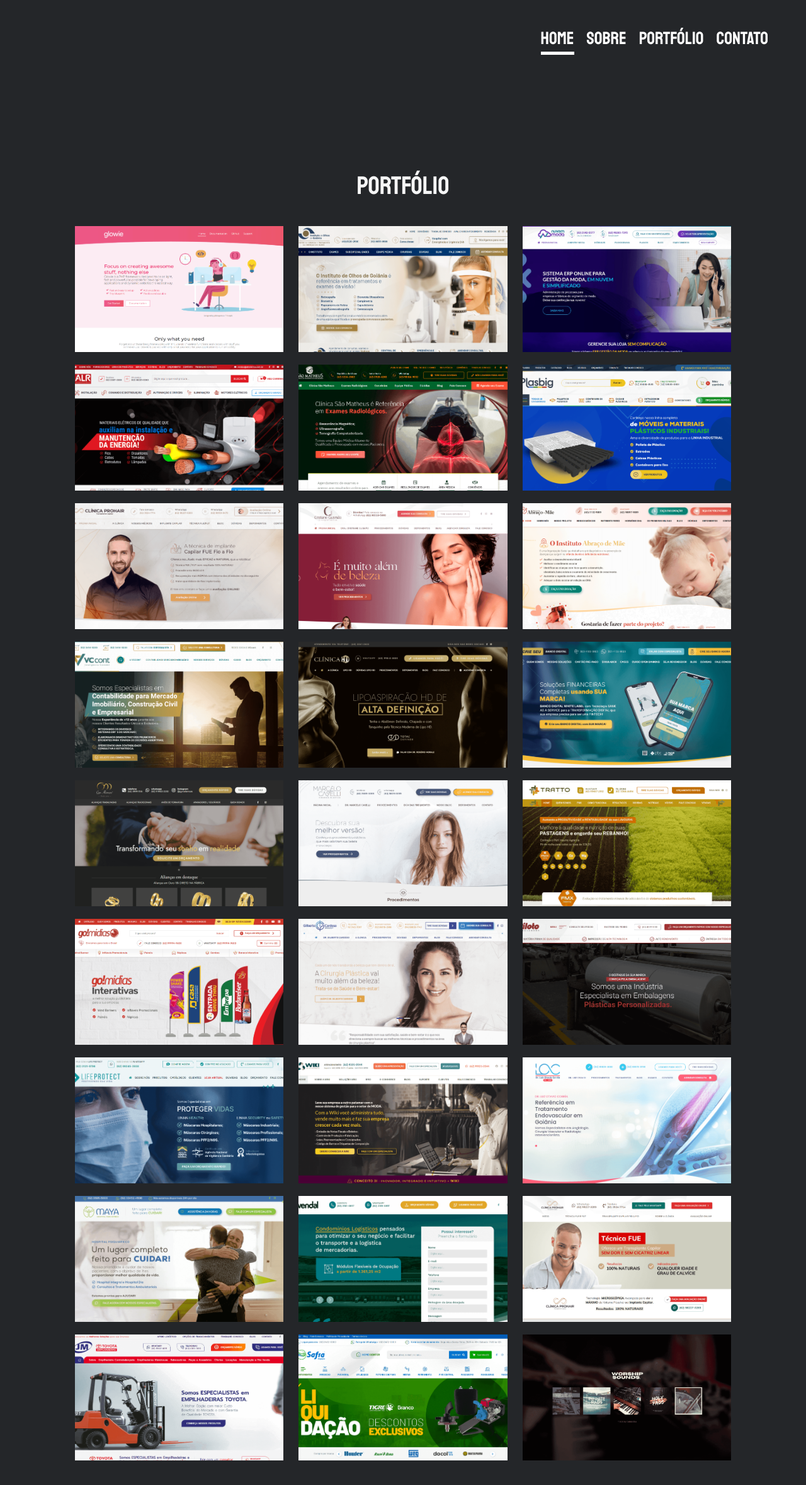
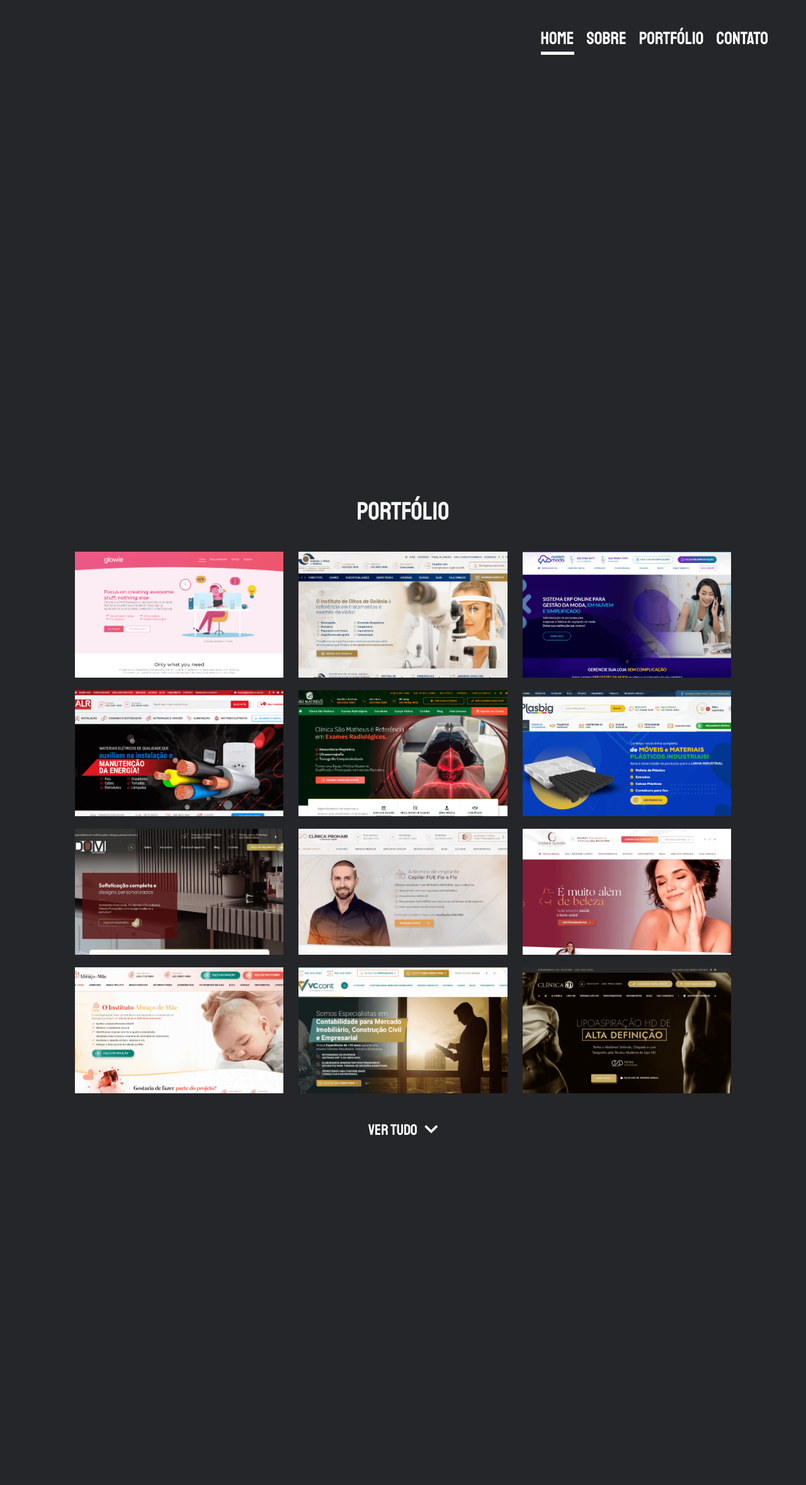
Before and after one commit to eugabrielsilva/website, a PHP site: page / in a window 1280 px wide, after a click on "PORTFÓLIO". Shown: the top 2358 px of the page at 63% size. Run offline with PHP 8.4, Linux system fonts and the light colour scheme.

Commit message:
Att portfólio

```diff
--- a/assets/css/_portfolio.scss
+++ b/assets/css/_portfolio.scss
@@ -29,6 +29,32 @@ section.portfolio {
 
             &.active {
                 background-color: #f1c40f;
+            }
+        }
+    }
+
+    .ver-tudo {
+        color: white;
+        margin-top: 30px;
+        display: inline-block;
+        font-size: 24px;
+        text-decoration: none;
+
+        .ver {
+            display: block;
+        }
+
+        .fechar {
+            display: none;
+        }
+
+        &.aberto {
+            .ver {
+                display: none;
+            }
+
+            .fechar {
+                display: block;
             }
         }
     }
@@ -87,6 +113,10 @@ section.portfolio {
     @media (max-width: 991px) {
         padding: 30px 0;
 
+        .ver-tudo {
+            font-size: 20px;
+        }
+
         h1 {
             font-size: 36px;
         }
--- a/assets/css/style.css
+++ b/assets/css/style.css
@@ -2,6 +2,11 @@
 @import url("https://fonts.googleapis.com/css2?family=Roboto:ital,wght@0,100;0,300;0,400;0,500;0,700;0,900;1,100;1,300;1,400;1,500;1,700;1,900&display=swap");
 body {
   font-family: "Staatliches", sans-serif;
+  -ms-overflow-style: none;
+  scrollbar-width: none;
+}
+body ::-webkit-scrollbar {
+  display: none;
 }
 
 .container {
@@ -460,6 +465,25 @@ section.portfolio .categorias a {
 section.portfolio .categorias a.active {
   background-color: #f1c40f;
 }
+section.portfolio .ver-tudo {
+  color: white;
+  margin-top: 30px;
+  display: inline-block;
+  font-size: 24px;
+  text-decoration: none;
+}
+section.portfolio .ver-tudo .ver {
+  display: block;
+}
+section.portfolio .ver-tudo .fechar {
+  display: none;
+}
+section.portfolio .ver-tudo.aberto .ver {
+  display: none;
+}
+section.portfolio .ver-tudo.aberto .fechar {
+  display: block;
+}
 section.portfolio .portfolio {
   margin-top: 30px;
   position: relative;
@@ -508,6 +532,9 @@ section.portfolio .portfolio a img {
 @media (max-width: 991px) {
   section.portfolio {
     padding: 30px 0;
+  }
+  section.portfolio .ver-tudo {
+    font-size: 20px;
   }
   section.portfolio h1 {
     font-size: 36px;
--- a/assets/css/style.scss
+++ b/assets/css/style.scss
@@ -6,6 +6,12 @@ $breakpointLg: 1439px;
 
 body {
     font-family: 'Staatliches', sans-serif;
+    -ms-overflow-style: none;
+    scrollbar-width: none;
+
+    ::-webkit-scrollbar {
+        display: none;
+    }
 }
 
 .container {
--- a/assets/js/scripts.js
+++ b/assets/js/scripts.js
@@ -15,6 +15,10 @@ function scrollToElement(e, element, mobile = false) {
     e.preventDefault();
     if(mobile) toggleMenu(e);
     document.querySelector(element).scrollIntoView({behavior: 'smooth'});
+}
+
+function toggleCollapse() {
+    $('.ver-tudo').toggleClass('aberto');
 }
 
 function toggleMenu(e) {
--- a/index.php
+++ b/index.php
@@ -1,7 +1,7 @@
 <?php
 session_start();
 $_SESSION['token'] = bin2hex(random_bytes(32));
-$version = md5('06/12/2021 10:45');
+$version = md5('15/12/2021 21:10');
 ?>
 
 <!DOCTYPE html>
@@ -31,7 +31,7 @@ $version = md5('06/12/2021 10:45');
     <meta name="twitter:description" content="Gabriel Silva é um desenvolvedor web full stack com experiência em sites com foco em marketing digital e sistemas online.">
 
     <!-- CSS -->
-    <link rel="stylesheet" href="https://cdnjs.cloudflare.com/ajax/libs/bootstrap/5.1.1/css/bootstrap.min.css">
+    <link rel="stylesheet" href="https://cdnjs.cloudflare.com/ajax/libs/bootstrap/5.1.3/css/bootstrap.min.css">
     <link rel="stylesheet" href="https://cdnjs.cloudflare.com/ajax/libs/font-awesome/5.15.4/css/all.min.css">
     <link rel="stylesheet" href="assets/css/style.css?version=<?= $version ?>">
     <link rel="shortcut icon" href="assets/images/favicon.png?version=<?= $version ?>">
@@ -207,6 +207,12 @@ $version = md5('06/12/2021 10:45');
                                     </a>
                                 </div>
                                 <div class="col-sm-6 col-lg-4 col-xxl-3">
+                                    <a href="https://domambientes.com.br" target="_blank">
+                                        <img src="assets/portfolio/dom.png?version=<?= $version ?>">
+                                        <div class="caption">DOM Ambientes</div>
+                                    </a>
+                                </div>
+                                <div class="col-sm-6 col-lg-4 col-xxl-3">
                                     <a href="https://implantecapilarprohair.com.br" target="_blank">
                                         <img src="assets/portfolio/prohair.png?version=<?= $version ?>">
                                         <div class="caption">Clínica Prohair</div>
@@ -236,10 +242,18 @@ $version = md5('06/12/2021 10:45');
                                         <div class="caption">Clínica HD</div>
                                     </a>
                                 </div>
+                            </div>
+                            <div class="row collapse" id="portfolio-completo">
                                 <div class="col-sm-6 col-lg-4 col-xxl-3">
                                     <a href="https://crieseubanco.com.br" target="_blank">
                                         <img src="assets/portfolio/crieseubanco.png?version=<?= $version ?>">
                                         <div class="caption">Crie Seu Banco Digital</div>
+                                    </a>
+                                </div>
+                                <div class="col-sm-6 col-lg-4 col-xxl-3">
+                                    <a href="https://universoagvnacional.com.br" target="_blank">
+                                        <img src="assets/portfolio/agv.png?version=<?= $version ?>">
+                                        <div class="caption">Universo AGV</div>
                                     </a>
                                 </div>
                                 <div class="col-sm-6 col-lg-4 col-xxl-3">
@@ -264,6 +278,12 @@ $version = md5('06/12/2021 10:45');
                                     <a href="https://gomidias.com.br" target="_blank">
                                         <img src="assets/portfolio/gomidias.png?version=<?= $version ?>">
                                         <div class="caption">go!midias</div>
+                                    </a>
+                                </div>
+                                <div class="col-sm-6 col-lg-4 col-xxl-3">
+                                    <a href="https://tubisa.com.br" target="_blank">
+                                        <img src="assets/portfolio/tubisa.png?version=<?= $version ?>">
+                                        <div class="caption">Tubisa</div>
                                     </a>
                                 </div>
                                 <div class="col-sm-6 col-lg-4 col-xxl-3">
@@ -327,12 +347,28 @@ $version = md5('06/12/2021 10:45');
                                     </a>
                                 </div>
                                 <div class="col-sm-6 col-lg-4 col-xxl-3">
+                                    <a href="https://viveiroambiental.com.br" target="_blank">
+                                        <img src="assets/portfolio/viveiro.png?version=<?= $version ?>">
+                                        <div class="caption">Viveiro Ambiental</div>
+                                    </a>
+                                </div>
+                                <div class="col-sm-6 col-lg-4 col-xxl-3">
                                     <a href="https://eugabrielsilva.tk/worship" target="_blank">
                                         <img src="assets/portfolio/worship.png?version=<?= $version ?>">
                                         <div class="caption">Worship Sounds</div>
                                     </a>
                                 </div>
                             </div>
+                        </div>
+                        <div class="text-center">
+                            <a onclick="toggleCollapse()" class="ver-tudo" href="" data-bs-toggle="collapse" data-bs-target="#portfolio-completo">
+                                <span class="ver">
+                                    Ver tudo <i class="fas fa-chevron-down ms-2"></i>
+                                </span>
+                                <span class="fechar">
+                                    Fechar <i class="fas fa-chevron-up ms-2"></i>
+                                </span>
+                            </a>
                         </div>
                     </div>
                 </div>
@@ -406,7 +442,7 @@ $version = md5('06/12/2021 10:45');
 
     <!-- JS -->
     <script src="https://cdnjs.cloudflare.com/ajax/libs/jquery/3.6.0/jquery.min.js"></script>
-    <script src="https://cdnjs.cloudflare.com/ajax/libs/bootstrap/5.1.1/js/bootstrap.bundle.min.js"></script>
+    <script src="https://cdnjs.cloudflare.com/ajax/libs/bootstrap/5.1.3/js/bootstrap.bundle.min.js"></script>
     <script src="assets/js/scripts.js?version=<?= $version ?>"></script>
 </body>
 
```
Also changed, not shown: assets/portfolio/agv.png (added), assets/portfolio/dom.png (added), assets/portfolio/tubisa.png (added), assets/portfolio/viveiro.png (added), 1 other file.
